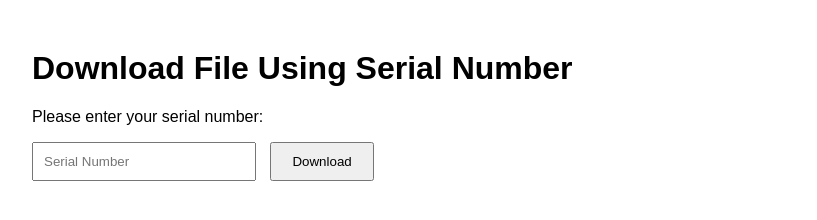
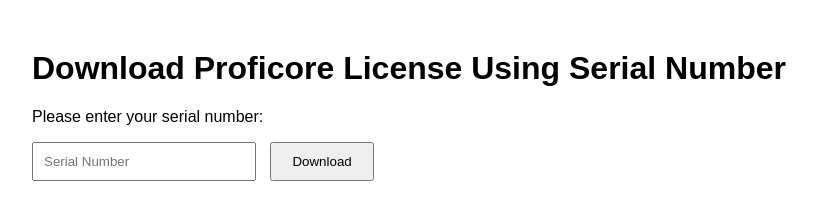
Before and after one commit to dbe-hms/proficore, a plain HTML site: page index.html in a window 1280 px wide. Shown: the whole page, without its empty margins (18-835 px from the left). Drawn offline with Linux system fonts and the light colour scheme.

Commit message:
updated wording clearifying it downloads a proficore license

```diff
--- a/index.html
+++ b/index.html
@@ -3,7 +3,7 @@
 <head>
     <meta charset="UTF-8">
     <meta name="viewport" content="width=device-width, initial-scale=1.0">
-    <title>Serial Number Download</title>
+    <title>Proficore License Download</title>
     <style>
         body {
             font-family: Arial, sans-serif;
@@ -20,7 +20,7 @@
     </style>
 </head>
 <body>
-    <h1>Download File Using Serial Number</h1>
+    <h1>Download Proficore License Using Serial Number</h1>
     <p>Please enter your serial number:</p>
     <input type="text" id="serialNumberInput" placeholder="Serial Number">
     <button onclick="downloadFile()">Download</button>
```
